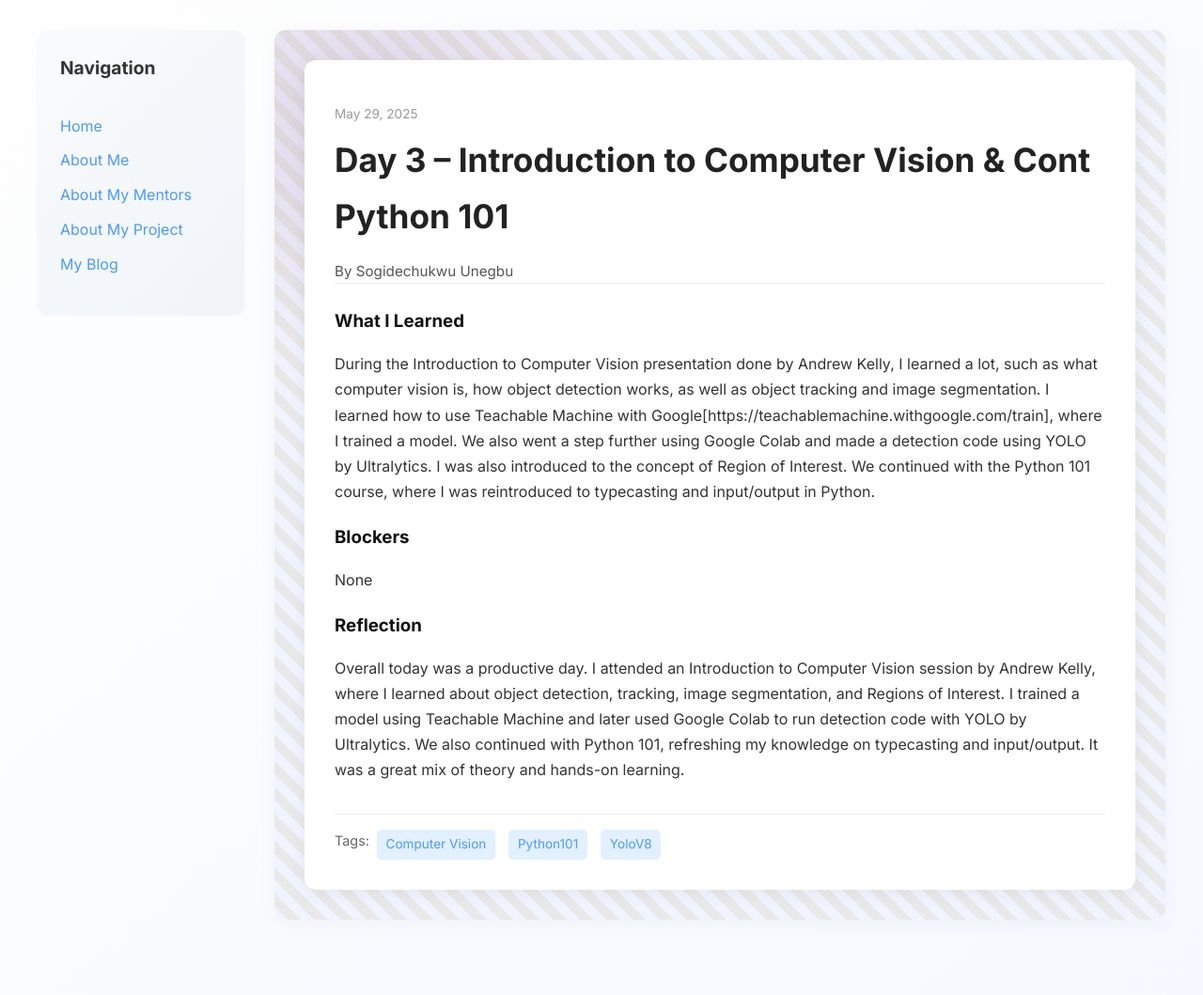
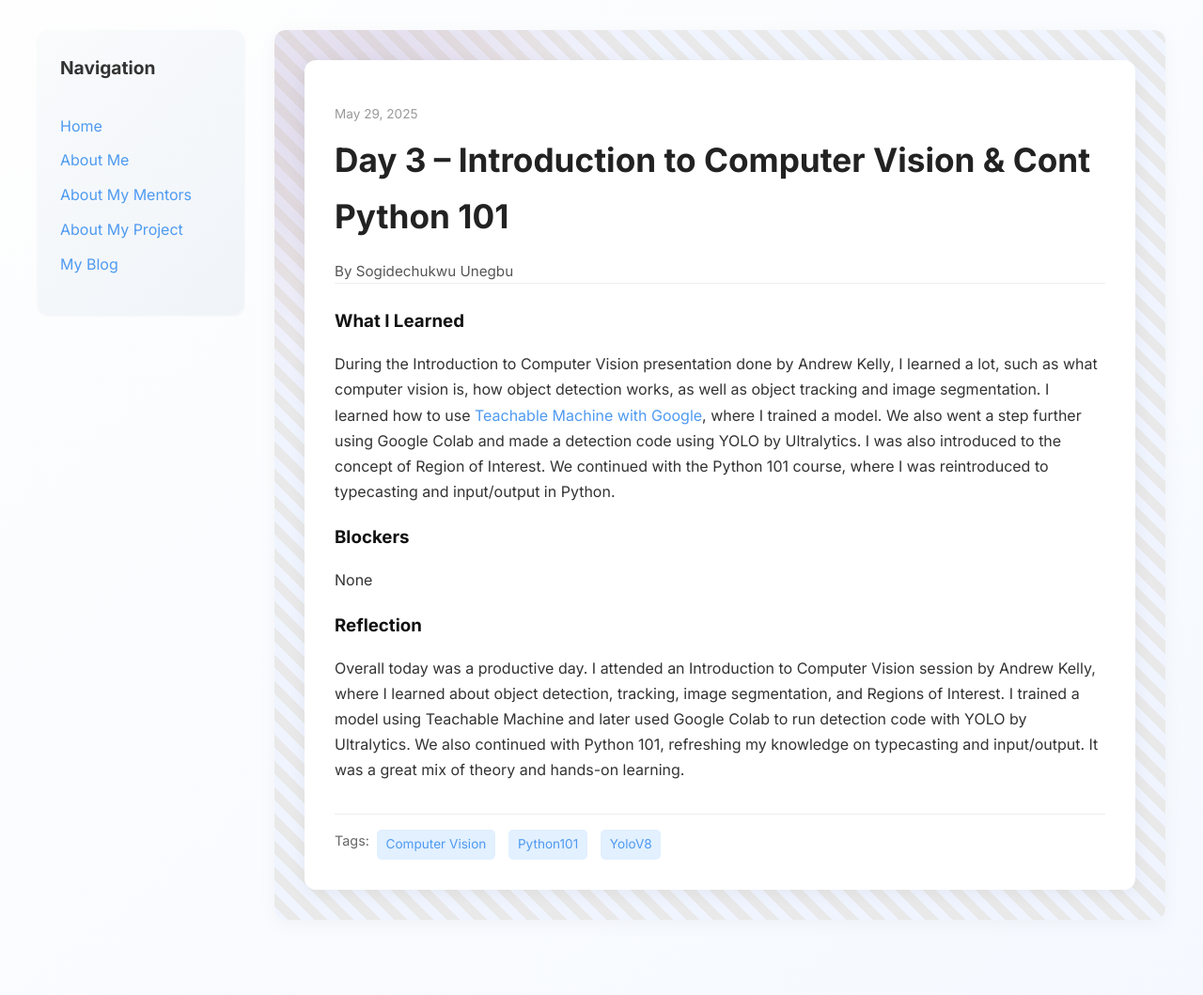
Before and after one commit to UnegbuSogidechukwu/UnegbuSogidechukwu.github.io, a Jekyll site: the page built from _posts/2025-05-29-Day-3.md, in a window 1280 px wide. Shown: the whole page at 94% size. Built offline with Jekyll 4.4.1, drawn with Linux system fonts in a browser that asks for light colours.

Commit message:
Update 2025-05-29-Day-3.md

```diff
--- a/_posts/2025-05-29-Day-3.md
+++ b/_posts/2025-05-29-Day-3.md
@@ -7,7 +7,7 @@ permalink: /day3.html
 tags: ["Computer Vision", "Python101", "YoloV8"]
 
 what_i_learned: |
-  During the Introduction to Computer Vision presentation done by Andrew Kelly, I learned a lot, such as what computer vision is, how object detection works, as well as object tracking and image segmentation. I learned how to use Teachable Machine with Google[https://teachablemachine.withgoogle.com/train], where I trained a model. We also went a step further using Google Colab and made a detection code using YOLO by Ultralytics. I was also introduced to the concept of Region of Interest. We continued with the Python 101 course, where I was reintroduced to typecasting and input/output in Python.
+  During the Introduction to Computer Vision presentation done by Andrew Kelly, I learned a lot, such as what computer vision is, how object detection works, as well as object tracking and image segmentation. I learned how to use [Teachable Machine with Google](https://teachablemachine.withgoogle.com/train), where I trained a model. We also went a step further using Google Colab and made a detection code using YOLO by Ultralytics. I was also introduced to the concept of Region of Interest. We continued with the Python 101 course, where I was reintroduced to typecasting and input/output in Python.
 
 blockers: |
   None
```
